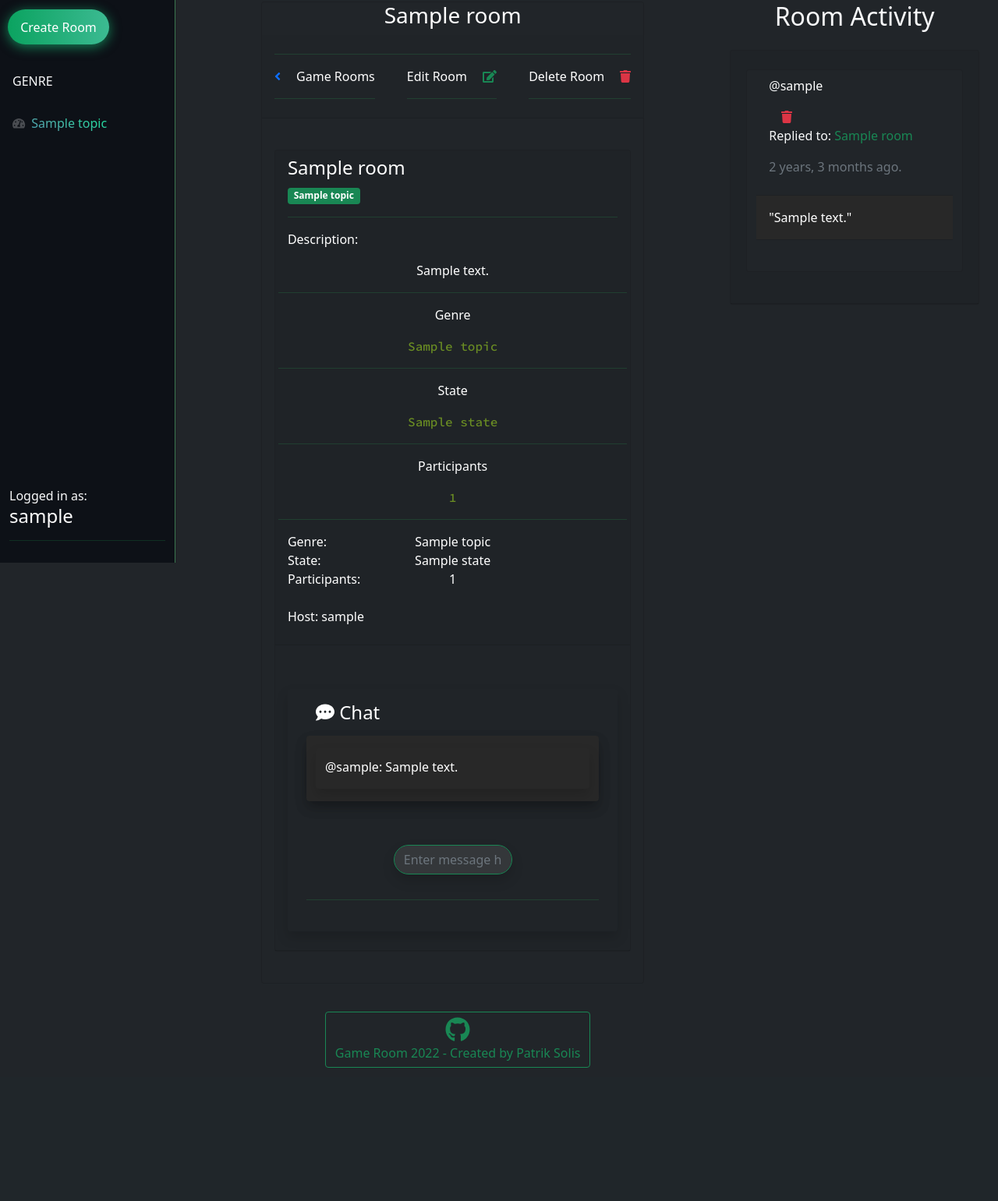
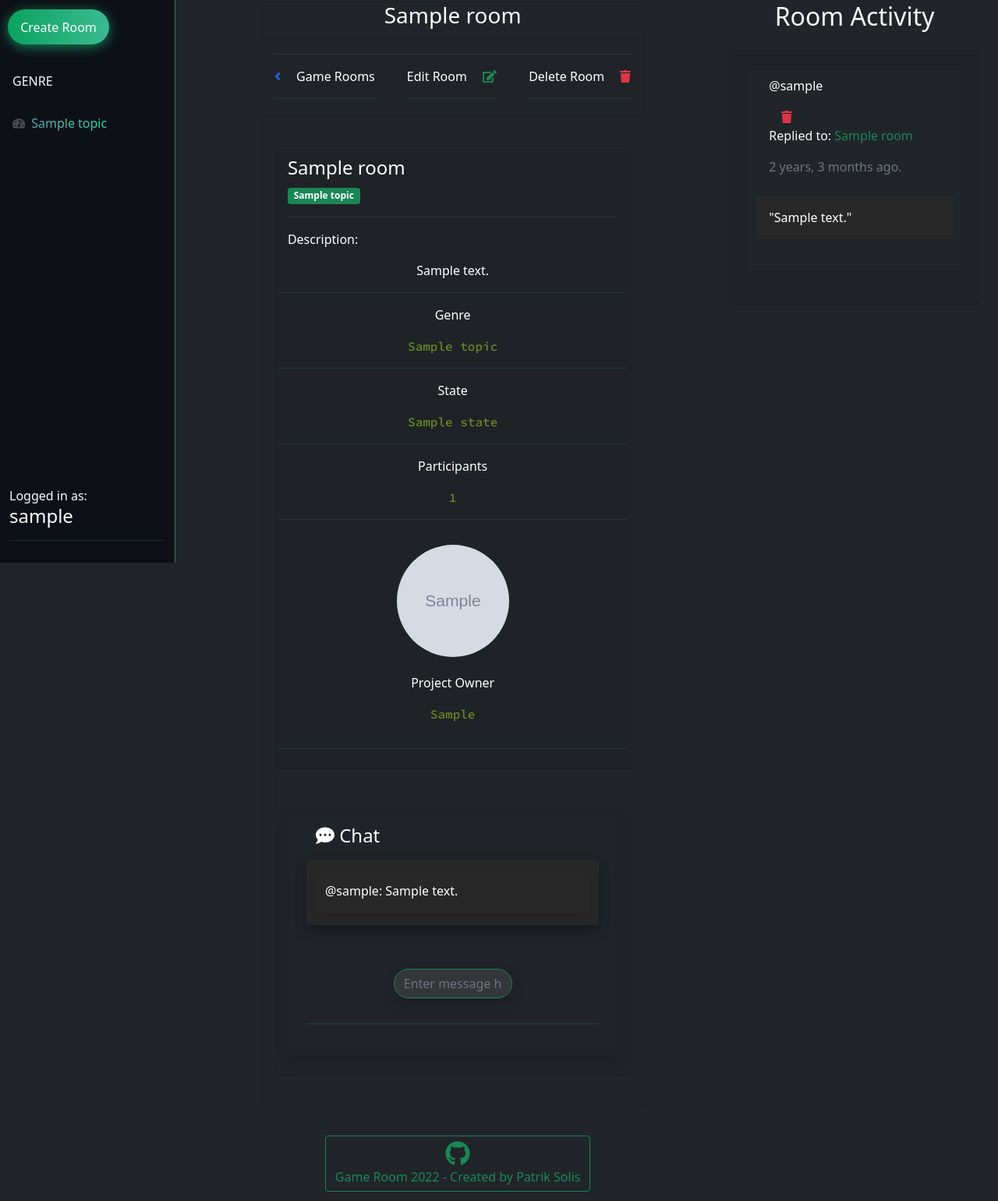
Before and after one commit to Ario124/Game_Room, a Django app: page /room/1/ in a window 1280 px wide. Shown: the part 78-1619 px from the top of the page at 78% size. Before the commit the page ends 1448 px from the top, so only its background shows below. Run offline with Django 3.2, Linux system fonts and the light colour scheme; a user stored in the database is signed in; tables that the repository leaves empty hold one stand-in row (values such as "Sample post"); grey boxes marked "Sample" are stand-in pictures.

Commit message:
Added profile picture in rooms.html for the project owner

```diff
--- a/base/templates/base/home.html
+++ b/base/templates/base/home.html
@@ -32,7 +32,7 @@
                                                 <h4 class="gradient pb-4">{{room.name}}</h4>
                                             </div>
                                             {% if room.host == request.user %}
-                                            <div><a class="btn_edit pe-2" href="{% url 'delete-room' room.id %}"><i class="fa fa-trash text-danger"></i></a></div>
+                                            <div class="d-flex justify-content-end"><a class="btn_edit pe-2" href="{% url 'delete-room' room.id %}"><i class="fa fa-trash text-danger"></i></a></div>
                                             {% endif %}
                                         </div>
                                     </div>
--- a/base/templates/base/room.html
+++ b/base/templates/base/room.html
@@ -44,7 +44,7 @@
                                                     <p>Genre</p>
                                                 </div>
                                                 <div class="text-center">
-                                                    <p class="test-font">{{room.topic}}</p>
+                                                    <p class="room-font">{{room.topic}}</p>
                                                 </div>
                                                 <hr>
                                             </div>
@@ -53,7 +53,7 @@
                                                     <p>State</p>
                                                 </div>
                                                 <div class="text-center">
-                                                    <p class="test-font">{{room.state}}</p>
+                                                    <p class="room-font">{{room.state}}</p>
                                                 </div>
                                                 <hr>
                                             </div>
@@ -62,38 +62,21 @@
                                                     <p>Participants</p>
                                                 </div>
                                                 <div class="text-center">
-                                                    <p class="test-font">{{room.participants.count}}</p>
+                                                    <p class="room-font">{{room.participants.count}}</p>
                                                 </div>
                                                 <hr>
                                             </div>
-
-
                                             <div class="row">
-                                                <div class="col-4">
-                                                    Genre:
+                                                <div class="mt-3 avatar avatar--large d-flex justify-content-center">
+                                                    <img src="{{user.avatar.url}}" />
                                                 </div>
-                                                <div class="col-4 text-center">
-                                                    {{room.topic}}
+                                                <div class="col-lg-12 text-center">
+                                                    <p>Project Owner</p>
                                                 </div>
-                                            </div>
-                                            <div class="row">
-                                                <div class="col-4">
-                                                    State:
+                                                <div class="text-center mb-3">
+                                                    <p class="text-capitalize"><a class="room-host" href="{% url 'user-profile' room.host.id %}">{{room.host}}</a></p>
                                                 </div>
-                                                <div class="col-4 text-center">
-                                                    {{room.state}}
-                                                </div>
-                                            </div>
-                                            <div class="row">
-                                                <div class="col-4">
-                                                    Participants:
-                                                </div>
-                                                <div class="col-4 text-center">
-                                                    {{room.participants.count}}
-                                                </div>
-                                            </div>
-                                            <div class="col-lg-10 pt-4">
-                                                <p>Host: <a class="link_host" href="{% url 'user-profile' room.host.id %}">{{room.host}}</a></p>
+                                                <hr>
                                             </div>
                                     </div>
                                     <div class="card-header">
--- a/static/styles/style.css
+++ b/static/styles/style.css
@@ -472,7 +472,20 @@ body {
   }
 }
 
-.test-font {
+.room-font {
   color: olivedrab;
   font-family: 'Source Code Pro', monospace;
 }
+
+.room-host {
+  text-decoration: none;
+  color: olivedrab;
+  font-family: 'Source Code Pro', monospace;
+}
+
+.room-host:hover {
+  text-decoration: none;
+  font-size: large;
+  color: #61c324e8;
+  font-family: 'Source Code Pro', monospace;
+}
```
Also changed, not shown: static/images/jiren_fu2jF8a.png (added).
